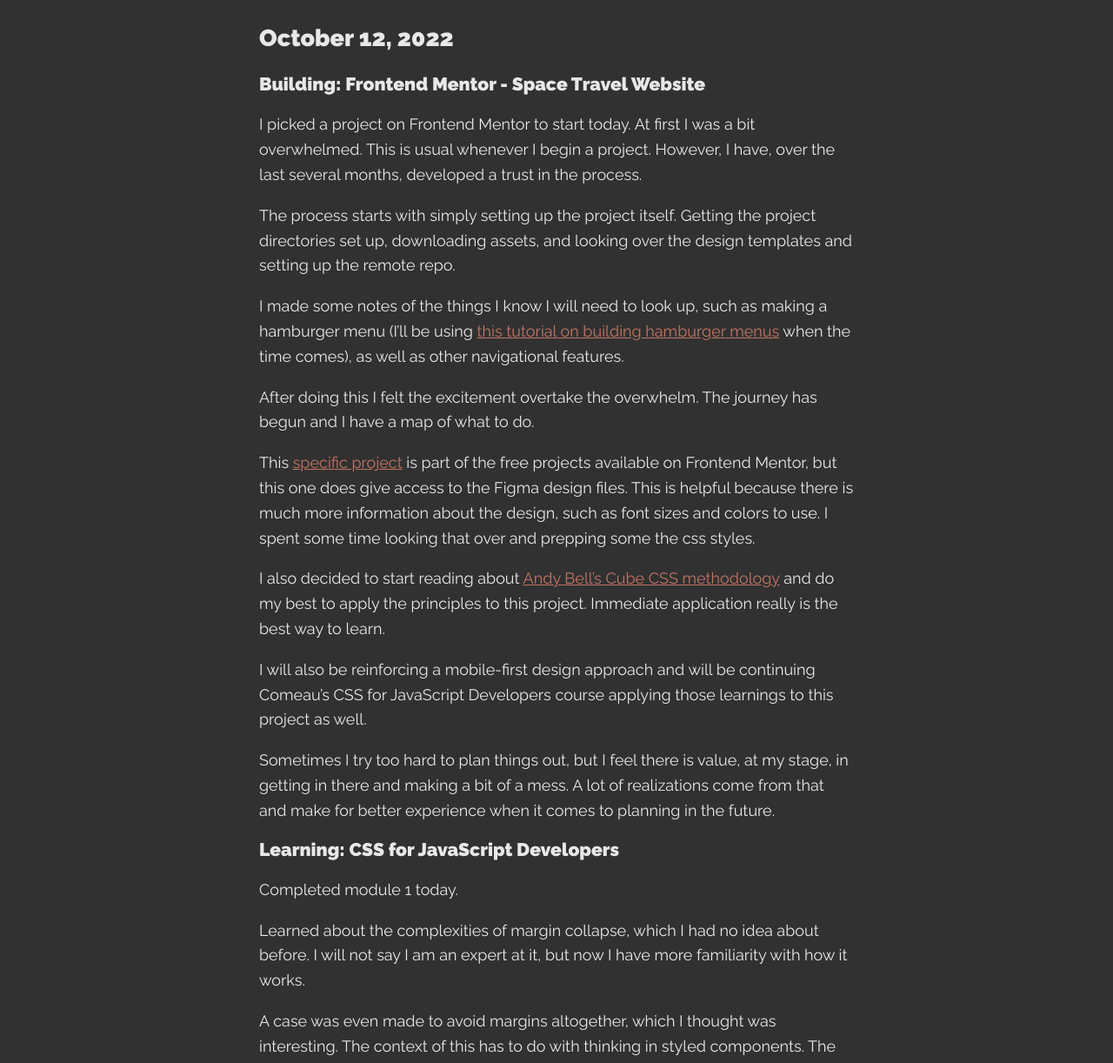
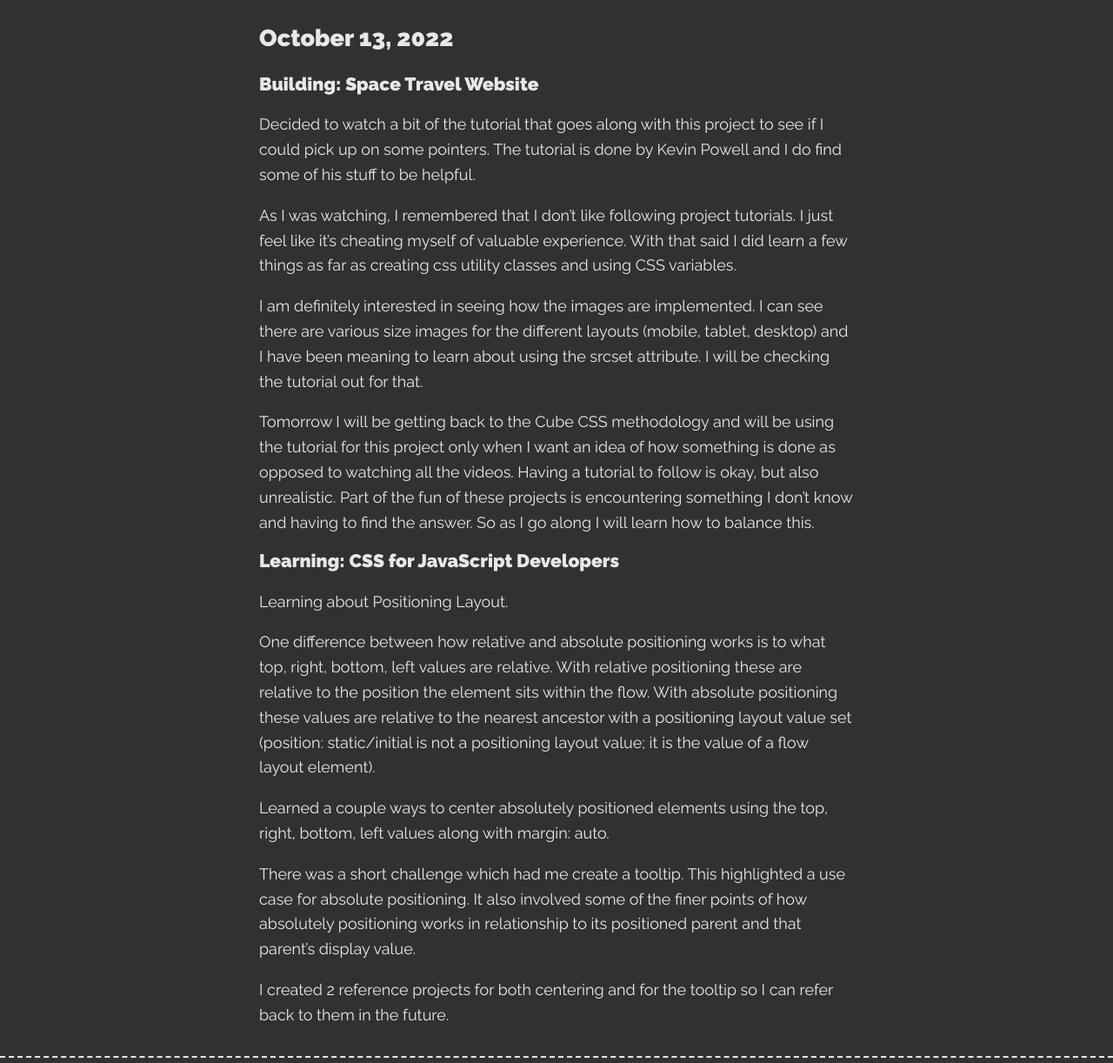
Before and after one commit to chrissoncrant/chris-the-dev, a plain HTML site: page coding-journal/index.html in a window 1280 px wide. Shown: the part 75-1297 px from the top of the page at 87% size. Drawn offline with Linux system fonts and the light colour scheme.

Commit message:
added entry for October 13, 2022

```diff
--- a/coding-journal/index.html
+++ b/coding-journal/index.html
@@ -27,6 +27,32 @@
                 <h2 class="date"></h2>
             </div>
         </section> -->
+
+        <section class="entry">
+            <div class="inner-column">
+                <h2 class="date">October 13, 2022</h2>
+                <h3>Building: Space Travel Website</h3>
+                <p>Decided to watch a bit of the tutorial that goes along with this project to see if I could pick up on some pointers. The tutorial is done by Kevin Powell and I do find some of his stuff to be helpful.</p>
+
+                <p>As I was watching, I remembered that I don’t like following project tutorials. I just feel like it’s cheating myself of valuable experience. With that said I did learn a few things as far as creating css utility classes and using CSS variables. </p>
+
+                <p>I am definitely interested in seeing how the images are implemented. I can see there are various size images for the different layouts (mobile, tablet, desktop) and I have been meaning to learn about using the srcset attribute. I will be checking the tutorial out for that. </p>
+
+                <p>Tomorrow I will be getting back to the Cube CSS methodology and will be using the tutorial for this project only when I want an idea of how something is done as opposed to watching all the videos. Having a tutorial to follow is okay, but also unrealistic. Part of the fun of these projects is encountering something I don’t know and having to find the answer. So as I go along I will learn how to balance this.</p>
+
+                <h3>Learning: CSS for JavaScript Developers</h3>
+                <p>Learning about Positioning Layout. </p>
+
+                <p>One difference between how relative and absolute positioning works is to what top, right, bottom, left values are relative. With relative positioning these are relative to the position the element sits within the flow. With absolute positioning these values are relative to the nearest ancestor with a positioning layout value set (position: static/initial is not a positioning layout value; it is the value of a flow layout element). </p>
+
+                <p>Learned a couple ways to center absolutely positioned elements using the top, right, bottom, left values along with margin: auto. </p>
+
+                <p>There was a short challenge which had me create a tooltip. This highlighted a use case for absolute positioning. It also involved some of the finer points of how absolutely positioning works in relationship to its positioned parent and that parent’s display value. </p>
+
+                <p>I created 2 reference projects for both centering and for the tooltip so I can refer back to them in the future.  </p>
+
+            </div>
+        </section>
 
         <section class="entry">
             <div class="inner-column">
```
